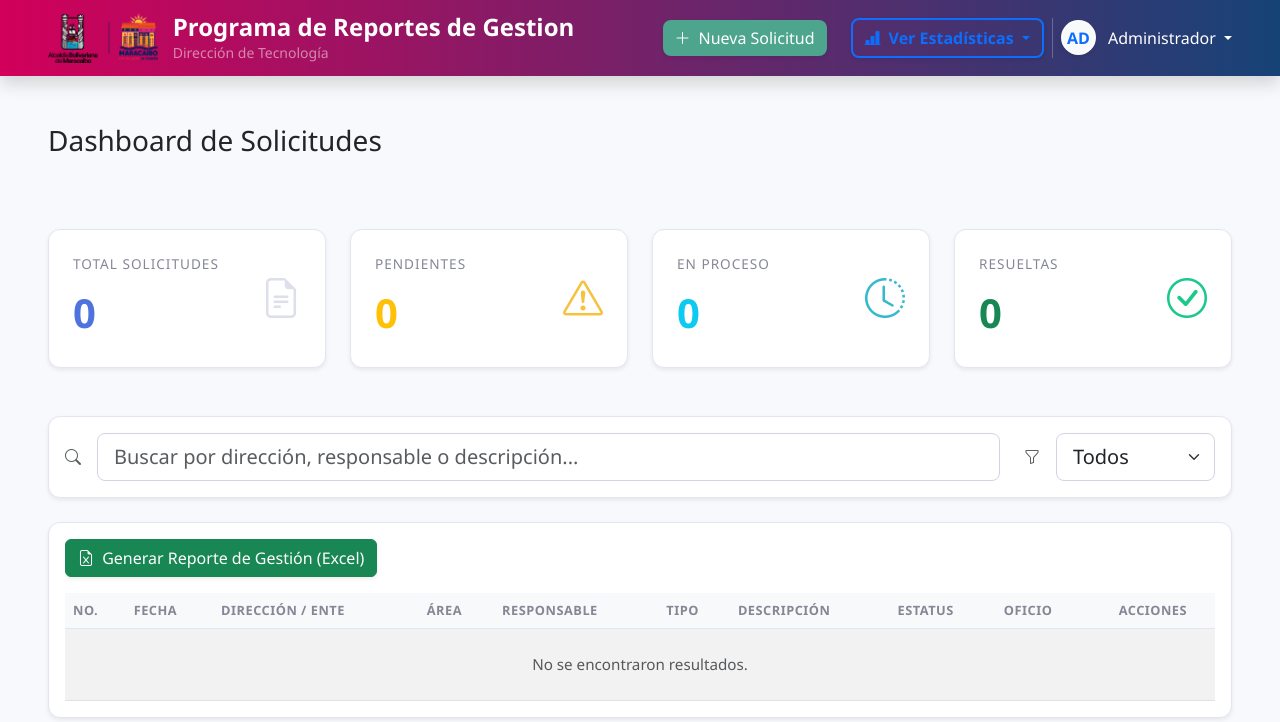
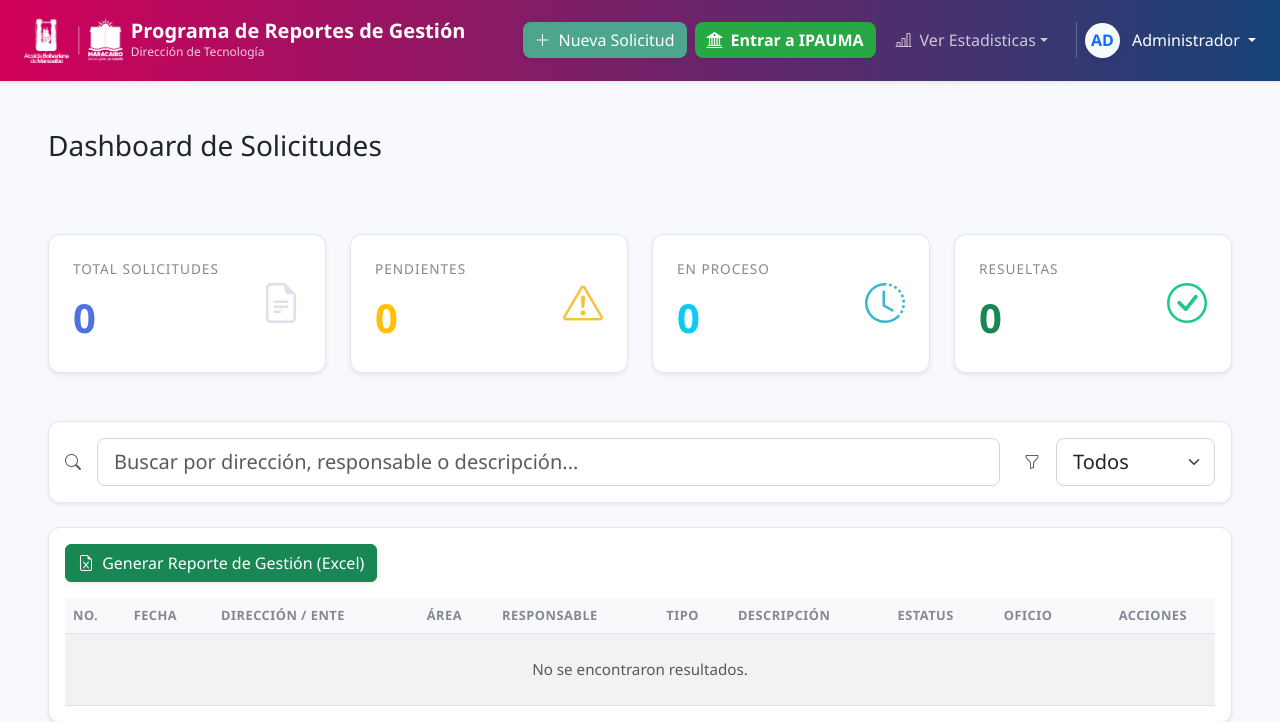
Before and after one commit to Shadow5716/progreses, a PHP site: page /dashboard.php in a window 1280 px wide. Shown: the top 722 px of the page. Run offline with PHP 8.4, Linux system fonts and the light colour scheme; data that the repository does not hold is empty; some libraries are stand-ins or nearby versions.

Commit message:
boton ipauma

```diff
--- a/navbar.php
+++ b/navbar.php
@@ -30,61 +30,77 @@
         background-color: #3e8a75 !important;
     }
 
+    /* Estilo específico para el botón de IPAUMA */
+    .btn-ipauma {
+        background-color: #28a745 !important;
+        color: white !important;
+        border-radius: 8px;
+        font-weight: 600;
+        border: none;
+        transition: all 0.3s ease;
+    }
+
+    .btn-ipauma:hover {
+        background-color: #218838 !important;
+        transform: translateY(-1px);
+        box-shadow: 0 4px 8px rgba(0,0,0,0.2);
+    }
+
     .user-avatar-circle {
         width: 40px;
         height: 40px;
-        background-color: rgba(255, 255, 255, 0.2); /* Círculo semitransparente para que combine */
-        border: 2px solid rgba(255, 255, 255, 0.4);
-        border-radius: 50%;
-        display: flex;
-        align-items: center;
-        justify-content: center;
-        font-weight: bold;
-        color: white;
     }
 </style>
 
-<nav class="navbar navbar-expand-lg navbar-dark navbar-custom shadow">
-    <div class="container-fluid px-5">
-<div class="d-flex align-items-center">
-    <a href="dashboard.php">
-        <img src="imagenes/alcaldia-maracaibo.png" alt="Logo Alcaldía" style="height: 50px; margin-right: 15px; cursor: pointer;">
+<nav class="navbar navbar-expand-lg navbar-custom shadow-sm">
+    <div class="container-fluid px-4">
+        <a class="navbar-brand d-flex align-items-center" href="dashboard.php">
+            <img src="imagenes/alcaldia-maracaibo.png" alt="Logo" class="me-2" style="height: 45px; width: auto; filter: brightness(0) invert(1);">
+            <div class="d-flex flex-column line-height-1">
+                <span class="fw-bold h5 mb-0">Programa de Reportes de Gestión</span>
+                <small>Dirección de Tecnología</small>
+            </div>
         </a>
 
-    <div>
-        <h1 class="text-white mb-0 h4 fw-bold">Programa de Reportes de Gestion </h1>
-        <p class="text-white-50 mb-0 small">Dirección de Tecnología</p>
-    </div>
-</div>
+        <button class="navbar-toggler border-0 text-white" type="button" data-bs-toggle="collapse" data-bs-target="#navbarContent">
+            <i class="bi bi-list fs-2"></i>
+        </button>
 
-<div class="ms-auto d-flex align-items-center">
-    <a href="nueva_solicitud.php" class="btn btn-solicitud me-4 shadow-sm">
-        <i class="bi bi-plus-lg me-2"></i>Nueva Solicitud
+        <div class="collapse navbar-collapse" id="navbarContent">
+            <ul class="navbar-nav ms-auto align-items-center">
+
+                <li class="nav-item me-2">
+                    <button class="btn btn-solicitud shadow-sm d-flex align-items-center" data-bs-toggle="modal" data-bs-target="#modalNuevaSolicitud">
+                        <i class="bi bi-plus-lg me-2"></i>
+                        <span>Nueva Solicitud</span>
+                    </button>
+                </li>
+
+                <li class="nav-item me-2">
+                    <a href="ipauma_dashboard.php" class="btn btn-ipauma shadow-sm d-flex align-items-center">
+                        <i class="bi bi-bank2 me-2"></i>
+                        <span>Entrar a IPAUMA</span>
                     </a>
+                </li>
 
-<div class="dropdown">
-    <button class="btn btn-outline-primary dropdown-toggle shadow-sm fw-bold" type="button" id="dropdownGraficas" data-bs-toggle="dropdown" aria-expanded="false" style="border-width: 2px; border-radius: 8px;">
-        <i class="bi bi-bar-chart-line-fill me-2"></i>Ver Estadísticas
+                <li class="nav-item dropdown me-2">
+                    <button class="btn btn-outline-light border-0 dropdown-toggle d-flex align-items-center opacity-75 hover-opacity-100" type="button" data-bs-toggle="dropdown">
+                        <i class="bi bi-bar-chart-line me-2"></i>Ver Estadisticas
                     </button>
-    <ul class="dropdown-menu dropdown-menu-end shadow border-0" aria-labelledby="dropdownGraficas" style="border-radius: 12px;">
+                    <ul class="dropdown-menu dropdown-menu-end shadow-lg border-0 mt-2">
                         <li>
                             <a class="dropdown-item py-2" href="estadistica.php">
-                <i class="bi bi-pie-chart me-2 text-primary"></i>Áreas
+                                <i class="bi bi-pie-chart me-2 text-primary"></i>General
                             </a>
                         </li>
                         <li><hr class="dropdown-divider"></li>
-        <li>
-            <a class="dropdown-item py-2" href="estadistica_entes.php">
-                <i class="bi bi-building me-2 text-primary"></i>Direccion/Entes
-            </a>
-        </li>
                         <li>
                             <a class="dropdown-item py-2" href="estadistica_responsables.php">
                                 <i class="bi bi-person-vcard me-2 text-primary"></i>Personal
                             </a>
                         </li>
                     </ul>
-</div>
+                </li>
 
                 <div class="vr mx-2 text-white opacity-25 d-none d-lg-block"></div>
 
@@ -93,7 +109,6 @@
                         <div class="user-avatar-circle me-2 shadow-sm d-flex align-items-center justify-content-center bg-light text-primary fw-bold" style="width: 35px; height: 35px; border-radius: 50%;">
                             <?php
                                 if (isset($_SESSION['AdminName'])) {
-                    // Extrae las iniciales del nombre real
                                     $partes = explode(" ", $_SESSION['AdminName']);
                                     $iniciales = substr($partes[0], 0, 1);
                                     if (count($partes) > 1) $iniciales .= substr($partes[1], 0, 1);
@@ -107,10 +122,27 @@
                             <?php echo $_SESSION['AdminName'] ?? 'Administrador'; ?>
                         </span>
                     </a>
-    <ul class="dropdown-menu dropdown-menu-end dropdown-menu-dark shadow">
-        <li><a class="dropdown-item" href="logout.php"><i class="bi bi-box-arrow-right me-2"></i>Cerrar Sesión</a></li>
+                    <ul class="dropdown-menu dropdown-menu-end shadow-lg border-0 mt-2">
+                        <li>
+                            <a class="dropdown-item py-2" href="adminprofile.php">
+                                <i class="bi bi-person me-2"></i>Mi Perfil
+                            </a>
+                        </li>
+                        <li>
+                            <a class="dropdown-item py-2" href="change-password.php">
+                                <i class="bi bi-shield-lock me-2"></i>Seguridad
+                            </a>
+                        </li>
+                        <li><hr class="dropdown-divider"></li>
+                        <li>
+                            <a class="dropdown-item py-2 text-danger" href="logout.php">
+                                <i class="bi bi-box-arrow-right me-2"></i>Cerrar Sesión
+                            </a>
+                        </li>
+                    </ul>
+                </div>
+
             </ul>
         </div>
     </div>
-    </div>
 </nav>
```
Lines whose indentation alone changed are shown as unchanged.
